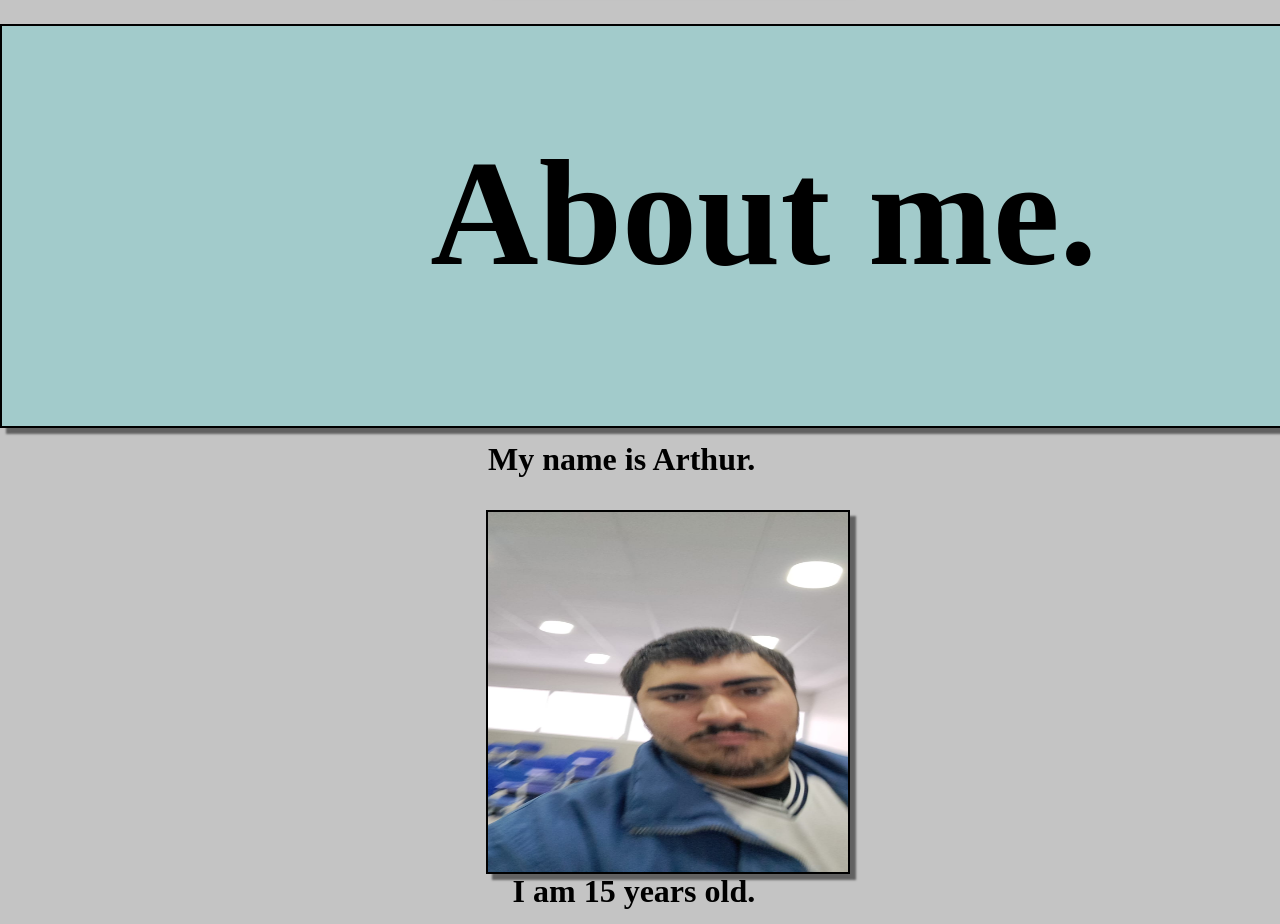
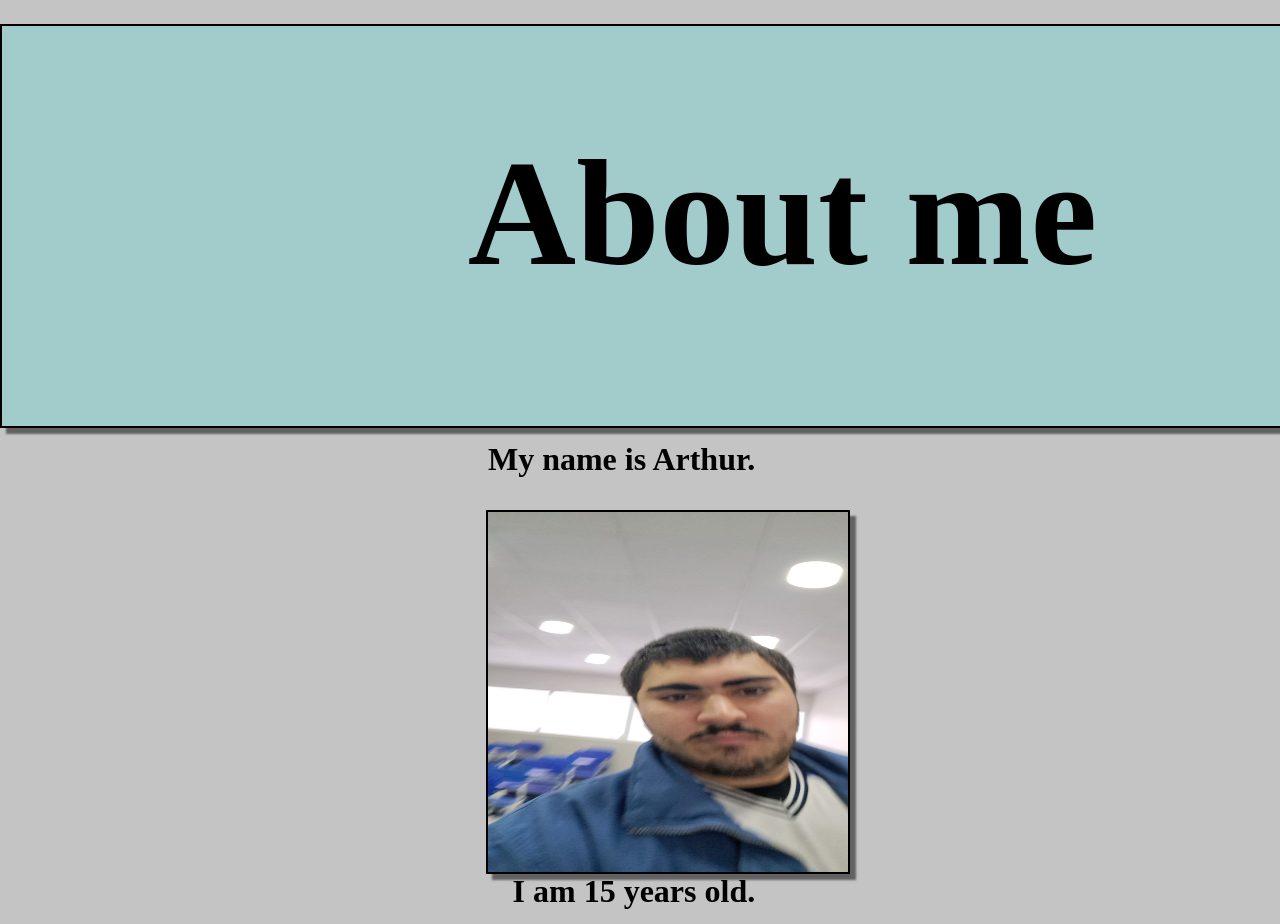
Before and after one commit to caraTop/caraTop.github.io, a plain HTML site: page index.html in a window 1280 px wide. Shown: the part 1326-2250 px from the top of the page. Drawn offline with Linux system fonts and the light colour scheme.

Commit message:
Update index.html

```diff
--- a/index.html
+++ b/index.html
@@ -82,7 +82,7 @@
     <br><br><br><br><br><br><br><br><br><br><br><br><br><br><br><br><br><br><br><br><br><br>
 
     <div Class="box" style="width:1500px;height:400px;position: absolute;background-color: rgba(57, 221, 221, 0.248);">
-        <h1 style="right:27%;position: absolute;font-size: 150px;">About me.</h1>
+        <h1 style="right:27%;position: absolute;font-size: 150px;">About me</h1>
         </div>
 
         <br><br><br><br><br><br><br><br><br><br><br><br><br><br><br><br><br><br><br><br><br><br>
```
